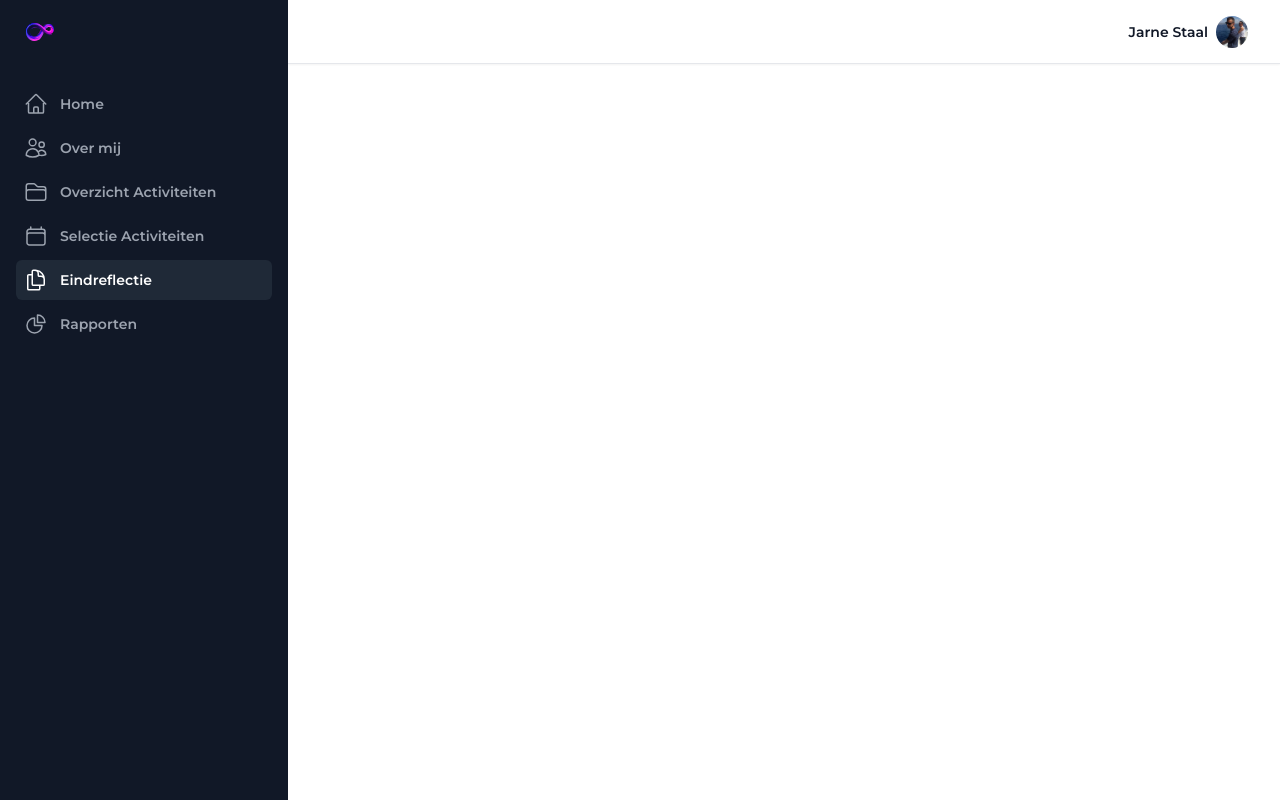
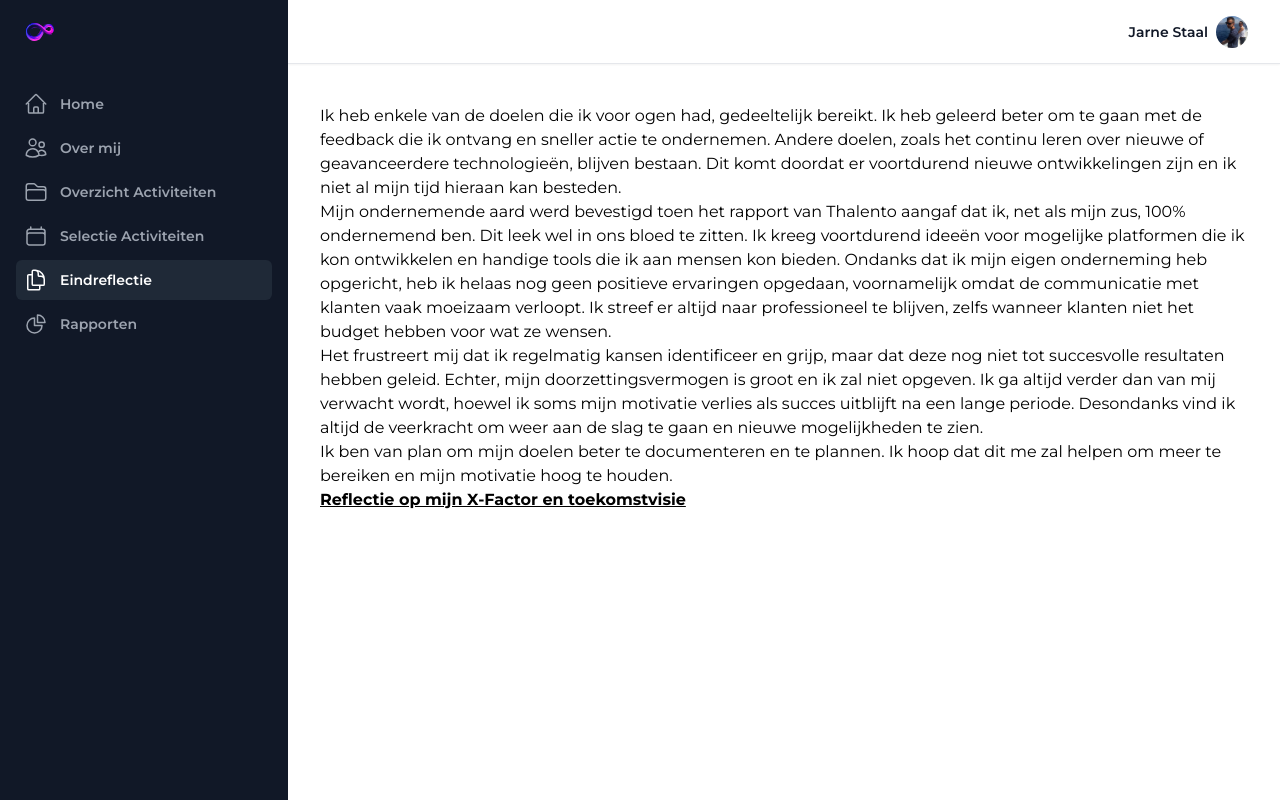
Before and after one commit to JarneStaalPXL/eportfolio-jarne, a Vue app: page /eindreflectie in a window 1280 px wide. Built offline with nearby package versions, Linux system fonts and the light colour scheme.

Commit message:
removed @tato30/vue-pdf

```diff
--- a/src/views/FinalReflectionView.vue
+++ b/src/views/FinalReflectionView.vue
@@ -1,6 +1,30 @@
 <template>
     <div>
+        <p>Ik heb enkele van de doelen die ik voor ogen had, gedeeltelijk bereikt. Ik heb geleerd beter om te gaan met
+            de feedback die ik ontvang en sneller actie te ondernemen. Andere doelen, zoals het continu leren over
+            nieuwe of geavanceerdere technologieën, blijven bestaan. Dit komt doordat er voortdurend nieuwe
+            ontwikkelingen zijn en ik niet al mijn tijd hieraan kan besteden.</p>
 
+        <p>Mijn ondernemende aard werd bevestigd toen het rapport van Thalento aangaf dat ik, net als mijn zus, 100%
+            ondernemend ben. Dit leek wel in ons bloed te zitten. Ik kreeg voortdurend ideeën voor mogelijke platformen
+            die ik kon ontwikkelen en handige tools die ik aan mensen kon bieden. Ondanks dat ik mijn eigen onderneming
+            heb opgericht, heb ik helaas nog geen positieve ervaringen opgedaan, voornamelijk omdat de communicatie met
+            klanten vaak moeizaam verloopt. Ik streef er altijd naar professioneel te blijven, zelfs wanneer klanten
+            niet het budget hebben voor wat ze wensen.</p>
+
+        <p>Het frustreert mij dat ik regelmatig kansen identificeer en grijp, maar dat deze nog niet tot succesvolle
+            resultaten hebben geleid. Echter, mijn doorzettingsvermogen is groot en ik zal niet opgeven. Ik ga altijd
+            verder dan van mij verwacht wordt, hoewel ik soms mijn motivatie verlies als succes uitblijft na een lange
+            periode. Desondanks vind ik altijd de veerkracht om weer aan de slag te gaan en nieuwe mogelijkheden te
+            zien.</p>
+
+        <p>Ik ben van plan om mijn doelen beter te documenteren en te plannen. Ik hoop dat dit me zal helpen om meer te
+            bereiken en mijn motivatie hoog te houden.</p>
+
+
+        <p class="font-bold underline">
+            Reflectie op mijn X-Factor en toekomstvisie
+        </p>
     </div>
 </template>
 
@@ -10,3 +34,5 @@ export default {
     components: {}
 }
 </script>
+
+<style scoped></style>
--- a/src/views/ReportView.vue
+++ b/src/views/ReportView.vue
@@ -9,11 +9,10 @@
 
 <script>
 import pdf from "@/assets/TH-future-project.pdf";
-import { VuePDF, usePDF } from '@tato30/vue-pdf'
+
 export default {
     name: "ReportView",
     components: {
-        VuePDF
     },
     data() {
         return {
```
Also changed, not shown: 1 other file (tests, documents, lock files or other folders).
